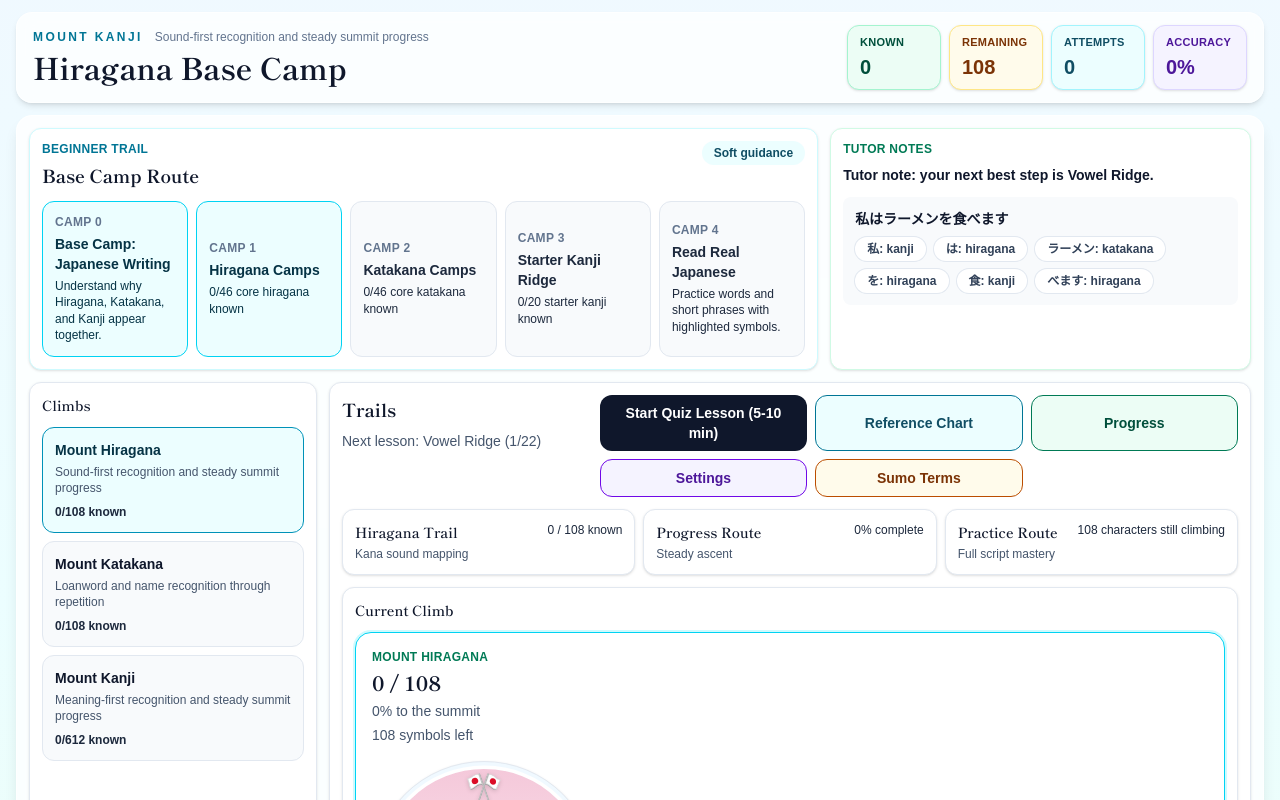
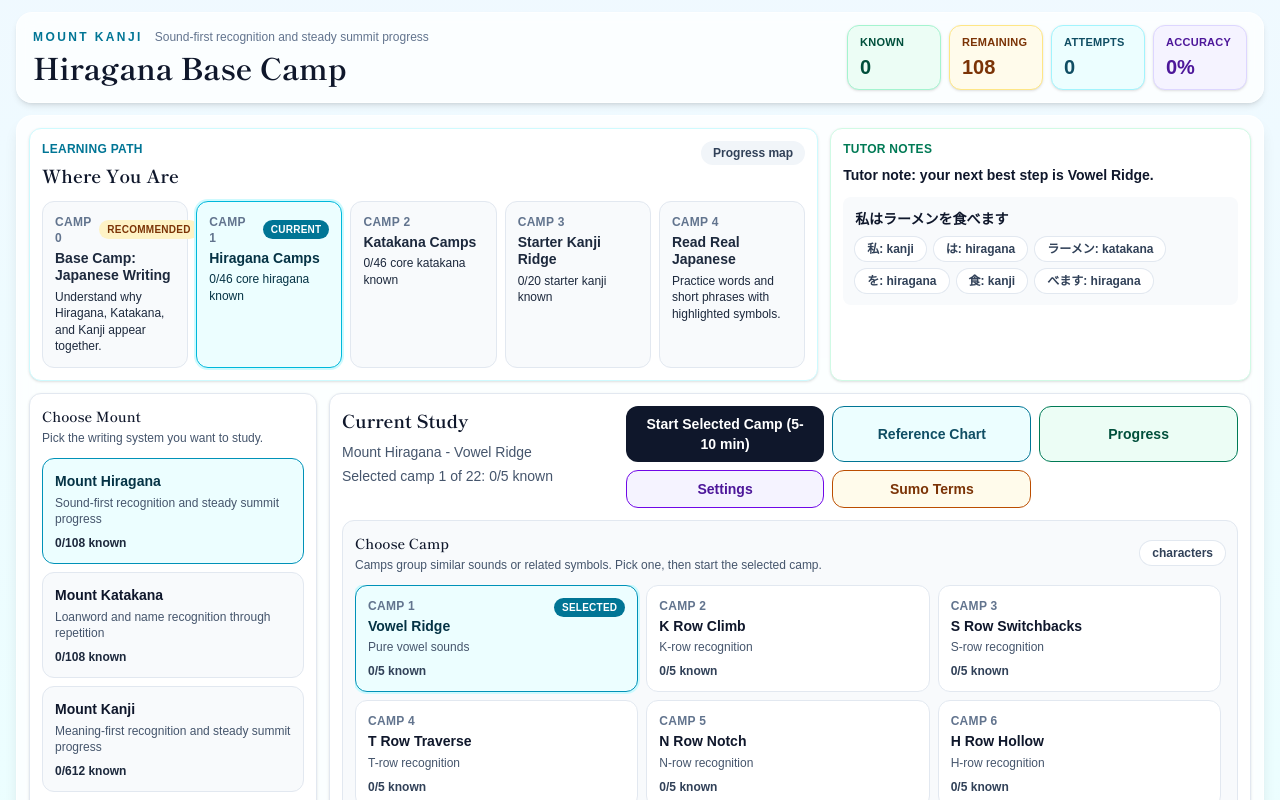
Before and after one commit to JDennisUF/mount-kanji, a React (Vite) app: page / in a window 1280 px wide. Shown: the top 800 px of the page. Built offline with nearby package versions, Linux system fonts and the light colour scheme; the HTML template or start-up script is replaced by a standard one; a web font is replaced by a local one.

Commit message:
UI redesign

```diff
--- a/src/App.tsx
+++ b/src/App.tsx
@@ -383,7 +383,7 @@ function accuracyPercent(row: UserStudyProgress): number {
 }
 
 function buildQuizQuestions(items: StudyItem[], pool: StudyItem[]): QuizQuestion[] {
-  return items.map((item) => {
+  return shuffle(items).map((item) => {
     const distractors = shuffle(pool.filter((candidate) => candidate.id !== item.id))
       .slice(0, 3)
       .map((candidate) => candidate.character);
@@ -926,6 +926,9 @@ function App() {
   const currentLessonItem = activeLessonItems[lessonIndex];
   const currentQuestion = quizQuestions[quizIndex];
   const currentContextExample = contextExamples[contextIndex];
+  const currentLessonKnownCount =
+    currentLessonDefinition?.itemIds.filter((itemId) => progressByItem[itemId]?.status === "known").length ?? 0;
+  const currentLessonTotalCount = currentLessonDefinition?.itemIds.length ?? 0;
 
   const trackAttempts = useMemo(
     () =>
@@ -1147,6 +1150,14 @@ function App() {
     setKnownEvent(null);
   }
 
+  function selectLessonCamp(index: number) {
+    setLessonCursorByTrack((previous) => ({
+      ...previous,
+      [activeTrack]: clamp(index, 0, Math.max(0, currentLessons.length - 1)),
+    }));
+    setDashboardMessage("");
+  }
+
   function startLesson() {
     if (currentLessonEligibleItems.length === 0) {
       setDashboardMessage(`${currentTrackConfig.label} is at the summit. Every symbol on this mount is known.`);
@@ -1183,10 +1194,6 @@ function App() {
     setDashboardMessage("");
     setActiveLessonItems(preparedLessonSegment);
     setActiveLessonTitle(currentLessonDefinition?.title ?? `${currentTrackConfig.label} Lesson`);
-    setLessonCursorByTrack((previous) => ({
-      ...previous,
-      [activeTrack]: (previous[activeTrack] + 1) % Math.max(1, currentLessons.length),
-    }));
     setScreen("lesson");
     setLessonIndex(0);
     setQuizIndex(0);
@@ -1501,27 +1508,6 @@ function App() {
     setIsResolvingConcentrationTurn(false);
   }
 
-  const trails = [
-    {
-      name: currentTrackConfig.trailName,
-      progress: `${activeMountProgress.knownCount} / ${activeMountProgress.totalSteps} known`,
-      focus: currentTrackConfig.introFocus,
-    },
-    {
-      name: "Progress Route",
-      progress: `${activeMountProgress.percentComplete}% complete`,
-      focus: "Steady ascent",
-    },
-    {
-      name: activeTrack === "kanji" ? "Summit Route" : "Practice Route",
-      progress:
-        currentPendingItems.length === 0
-          ? "Summit reached"
-          : `${currentPendingItems.length} ${currentTrackConfig.unitPlural} still climbing`,
-      focus: activeTrack === "kanji" ? "N5 and beyond" : "Full script mastery",
-    },
-  ];
-
   const overviewStats = [
     { label: "Known", value: activeMountProgress.knownCount, tone: "border-emerald-200 bg-emerald-50 text-emerald-900" },
     { label: "Remaining", value: activeMountProgress.remainingCount, tone: "border-amber-200 bg-amber-50 text-amber-900" },
@@ -1529,6 +1515,7 @@ function App() {
     { label: "Accuracy", value: `${overallStats.accuracy}%`, tone: "border-violet-200 bg-violet-50 text-violet-900" },
   ];
 
+  const activeRouteStepId = activeTrack === "hiragana" ? "hiragana-core" : activeTrack === "katakana" ? "katakana-core" : "starter-kanji";
   const knownEventItem = knownEvent ? itemById.get(knownEvent.itemId) : null;
 
   return (
@@ -1564,34 +1551,35 @@ function App() {
               <article className="rounded-xl border border-cyan-100 bg-white p-3 shadow-sm">
                 <div className="flex flex-wrap items-start justify-between gap-3">
                   <div>
-                    <p className="text-xs font-semibold uppercase tracking-wide text-cyan-700">Beginner Trail</p>
-                    <h2 className="mt-1 text-lg font-bold text-slate-900">Base Camp Route</h2>
+                    <p className="text-xs font-semibold uppercase tracking-wide text-cyan-700">Learning Path</p>
+                    <h2 className="mt-1 text-lg font-bold text-slate-900">Where You Are</h2>
                   </div>
-                  <span className="rounded-full bg-cyan-50 px-3 py-1 text-xs font-semibold text-cyan-900">Soft guidance</span>
+                  <span className="rounded-full bg-slate-100 px-3 py-1 text-xs font-semibold text-slate-700">Progress map</span>
                 </div>
                 <div className="mt-3 grid gap-2 md:grid-cols-5">
-                  {beginnerTrailSteps.map((step, index) => (
-                    <button
+                  {beginnerTrailSteps.map((step, index) => {
+                    const isCurrent = step.id === activeRouteStepId;
+                    return (
+                    <div
                       key={step.id}
-                      type="button"
-                      onClick={() => {
-                        if (step.track) {
-                          switchTrack(step.track);
-                        }
-                      }}
-                      className={`rounded-xl border px-3 py-3 text-left transition ${
-                        step.status === "complete"
+                      className={`rounded-xl border px-3 py-3 text-left ${
+                        isCurrent
+                          ? "border-cyan-500 bg-cyan-50 text-cyan-950 ring-2 ring-cyan-100"
+                          : step.status === "complete"
                           ? "border-emerald-200 bg-emerald-50 text-emerald-950"
-                          : step.status === "recommended"
-                            ? "border-cyan-400 bg-cyan-50 text-cyan-950"
-                            : "border-slate-200 bg-slate-50 text-slate-800 hover:border-cyan-300 hover:bg-cyan-50"
+                          : "border-slate-200 bg-slate-50 text-slate-800"
                       }`}
                     >
-                      <p className="text-xs font-semibold uppercase tracking-wide text-slate-500">Camp {index}</p>
-                      <p className="mt-1 text-sm font-bold">{step.title}</p>
+                      <div className="flex items-center justify-between gap-2">
+                        <p className="text-xs font-semibold uppercase tracking-wide text-slate-500">Camp {index}</p>
+                        {isCurrent && <span className="rounded-full bg-cyan-700 px-2 py-0.5 text-[10px] font-bold uppercase tracking-wide text-white">Current</span>}
+                        {!isCurrent && step.status === "recommended" && <span className="rounded-full bg-amber-100 px-2 py-0.5 text-[10px] font-bold uppercase tracking-wide text-amber-900">Recommended</span>}
+                        {step.status === "complete" && <span className="rounded-full bg-emerald-700 px-2 py-0.5 text-[10px] font-bold uppercase tracking-wide text-white">Done</span>}
+                      </div>
+                      <p className="mt-1 text-sm font-bold leading-tight">{step.title}</p>
                       <p className="mt-1 text-xs leading-snug">{step.detail}</p>
-                    </button>
-                  ))}
+                    </div>
+                  )})}
                 </div>
               </article>
 
@@ -1612,7 +1600,8 @@ function App() {
             </div>
             <div className="grid gap-3 xl:grid-cols-[18rem_minmax(0,1fr)]">
               <article className="rounded-xl border border-slate-200 bg-white p-3 shadow-sm">
-                <h2 className="text-sm font-semibold text-slate-900">Climbs</h2>
+                <h2 className="text-sm font-semibold text-slate-900">Choose Mount</h2>
+                <p className="mt-1 text-xs text-slate-600">Pick the writing system you want to study.</p>
                 <div className="mt-3 space-y-2">
                   {STUDY_TRACK_ORDER.map((track) => (
                     <button
@@ -1639,17 +1628,20 @@ function App() {
                 <div className="flex flex-col gap-3 xl:flex-row xl:items-start xl:justify-between">
                   <div>
                     <div className="flex flex-wrap items-center gap-2">
-                      <h2 className="text-lg font-bold text-slate-900">Trails</h2>
+                      <h2 className="text-lg font-bold text-slate-900">Current Study</h2>
                       <p className="text-sm text-slate-600">
-                        Next lesson: {currentLessonDefinition?.title ?? "Trail Lesson"} ({(currentLessonCursor % trailLessonCount) + 1}/{trailLessonCount})
+                        {currentTrackConfig.label} - {currentLessonDefinition?.title ?? "Trail Lesson"}
                       </p>
                     </div>
+                    <p className="mt-1 text-sm text-slate-600">
+                      Selected camp {currentLessonCursor + 1} of {trailLessonCount}: {currentLessonKnownCount}/{currentLessonTotalCount} known
+                    </p>
                     {dashboardMessage && <p className="mt-2 text-sm font-semibold text-emerald-800">{dashboardMessage}</p>}
                   </div>
 
                   <div className="grid w-full gap-2 sm:grid-cols-2 xl:w-auto xl:grid-cols-3">
                     <button type="button" onClick={startLesson} className="rounded-xl bg-slate-900 px-4 py-2 text-sm font-semibold text-white transition hover:bg-slate-700">
-                      Start {settings.quizMode === "matching" ? "Match" : settings.quizMode === "concentration" ? "Concentration" : "Quiz"} Lesson ({SESSION_TARGET_MINUTES} min)
+                      Start Selected Camp ({SESSION_TARGET_MINUTES} min)
                     </button>
                     <button type="button" onClick={() => setScreen("dictionary")} className="rounded-xl border border-cyan-700 bg-cyan-50 px-4 py-2 text-sm font-semibold text-cyan-900 transition hover:bg-cyan-100">
                       {activeTrack === "kanji" ? "Dictionary" : "Reference Chart"}
@@ -1666,18 +1658,52 @@ function App() {
                   </div>
                 </div>
 
-                <div className="mt-3 grid gap-2 md:grid-cols-3">
-                  {trails.map((trail) => (
-                    <article key={trail.name} className="rounded-xl border border-slate-200 bg-white p-3 shadow-sm">
-                      <div className="flex items-start justify-between gap-3">
-                        <div>
-                          <h3 className="text-sm font-semibold text-slate-900">{trail.name}</h3>
-                          <p className="mt-1 text-xs text-slate-600">{trail.focus}</p>
-                        </div>
-                        <p className="text-xs font-medium text-slate-800">{trail.progress}</p>
-                      </div>
-                    </article>
-                  ))}
+                <div className="mt-3 rounded-xl border border-slate-200 bg-slate-50 p-3">
+                  <div className="flex flex-wrap items-center justify-between gap-2">
+                    <div>
+                      <h3 className="text-sm font-semibold text-slate-900">Choose Camp</h3>
+                      <p className="mt-1 text-xs text-slate-600">
+                        Camps group similar sounds or related symbols. Pick one, then start the selected camp.
+                      </p>
+                    </div>
+                    <span className="rounded-full bg-white px-3 py-1 text-xs font-semibold text-slate-700 ring-1 ring-slate-200">
+                      {currentTrackConfig.unitPlural}
+                    </span>
+                  </div>
+                  <div className="mt-3 grid max-h-80 gap-2 overflow-y-auto pr-1 sm:grid-cols-2 xl:grid-cols-3">
+                    {currentLessons.map((lesson, index) => {
+                      const lessonKnown = lesson.itemIds.filter((itemId) => progressByItem[itemId]?.status === "known").length;
+                      const isSelected = index === currentLessonCursor;
+                      const isComplete = lesson.itemIds.length > 0 && lessonKnown >= lesson.itemIds.length;
+                      return (
+                        <button
+                          key={lesson.id}
+                          type="button"
+                          onClick={() => selectLessonCamp(index)}
+                          className={`rounded-xl border px-3 py-3 text-left transition ${
+                            isSelected
+                              ? "border-cyan-600 bg-cyan-50 text-cyan-950 ring-2 ring-cyan-100"
+                              : isComplete
+                                ? "border-emerald-200 bg-white text-emerald-950 hover:border-cyan-300 hover:bg-cyan-50"
+                                : "border-slate-200 bg-white text-slate-900 hover:border-cyan-300 hover:bg-cyan-50"
+                          }`}
+                        >
+                          <div className="flex items-start justify-between gap-2">
+                            <div>
+                              <p className="text-xs font-semibold uppercase tracking-wide text-slate-500">Camp {index + 1}</p>
+                              <p className="mt-1 text-sm font-bold leading-tight">{lesson.title}</p>
+                              <p className="mt-1 text-xs text-slate-600">{lesson.focus}</p>
+                            </div>
+                            {isSelected && <span className="rounded-full bg-cyan-700 px-2 py-0.5 text-[10px] font-bold uppercase tracking-wide text-white">Selected</span>}
+                            {!isSelected && isComplete && <span className="rounded-full bg-emerald-700 px-2 py-0.5 text-[10px] font-bold uppercase tracking-wide text-white">Done</span>}
+                          </div>
+                          <p className="mt-2 text-xs font-semibold text-slate-700">
+                            {lessonKnown}/{lesson.itemIds.length} known
+                          </p>
+                        </button>
+                      );
+                    })}
+                  </div>
                 </div>
 
                 <div className="mt-3">
```
